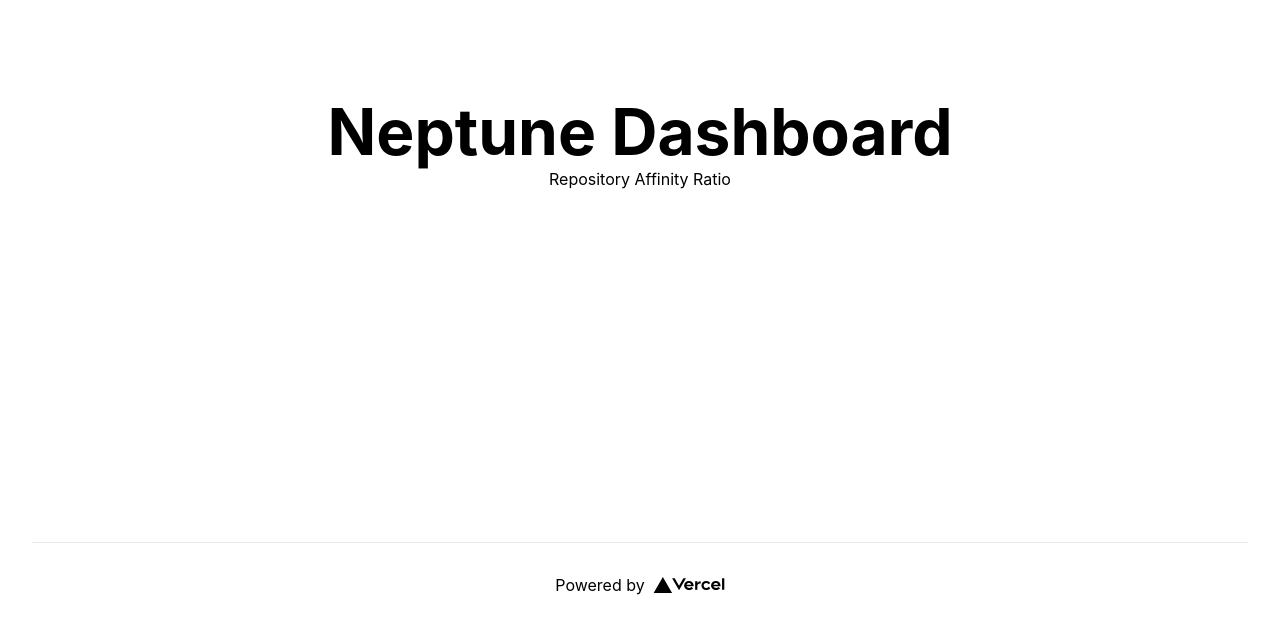
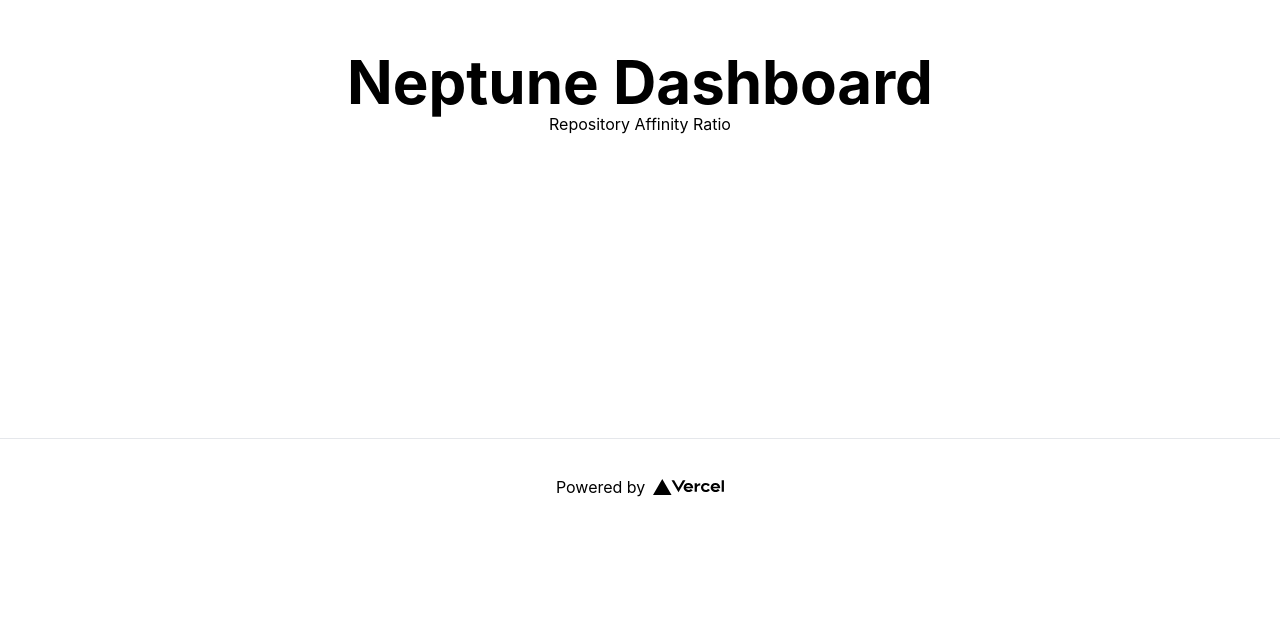
Before and after one commit to korandoru/neptune, a Next.js app: page / in a window 1280 px wide. Shown: the part 258-885 px from the top of the page. After the commit the page ends 800 px from the top, so only its background shows below. Built offline with nearby package versions, Linux system fonts and the light colour scheme.

Commit message:
feat: basic tailwindcss
Signed-off-by: tison <wander4096@gmail.com>

```diff
--- a/components/footer.tsx
+++ b/components/footer.tsx
@@ -14,21 +14,19 @@
  * limitations under the License.
  */
 
-import styles from "../styles/Home.module.css";
 import Image from "next/image";
 
 export default function Footer() {
     return (
-        <footer className={styles.footer}>
+        <footer className="flex items-center justify-center w-full h-24 border-t">
             <a
+                className="flex items-center justify-center"
                 href="https://vercel.com?utm_source=korandoru&utm_campaign=oss"
                 target="_blank"
                 rel="noopener noreferrer"
             >
                 Powered by{' '}
-                <span className={styles.logo}>
-                        <Image src="/vercel.svg" alt="Vercel Logo" width={72} height={16}/>
-                    </span>
+                <img src="/vercel.svg" alt="Vercel Logo" className="h-4 ml-2" />
             </a>
         </footer>
     );
--- a/package.json
+++ b/package.json
@@ -22,9 +22,12 @@
     "@types/node": "18.0.6",
     "@types/react": "18.0.15",
     "@types/react-dom": "18.0.6",
+    "autoprefixer": "^10.4.7",
     "eslint": "8.20.0",
     "eslint-config-next": "12.2.3",
     "eslint-config-prettier": "^8.5.0",
+    "postcss": "^8.4.14",
+    "tailwindcss": "^3.1.6",
     "typescript": "4.7.4"
   }
 }
--- a/pages/affinity/ratio.tsx
+++ b/pages/affinity/ratio.tsx
@@ -15,7 +15,6 @@
  */
 
 import Head from 'next/head'
-import styles from '../../styles/Home.module.css'
 import {StarAffinityRatio} from "../../interfaces";
 import Footer from "../../components/footer";
 import useSWR from 'swr'
@@ -25,15 +24,15 @@ export default function AffinityRatio() {
     const {data} = useSWR<StarAffinityRatio[]>('/api/affinity/ratio', fetch);
 
     return (
-        <div className={styles.container}>
+        <div className="flex flex-col items-center justify-center min-h-screen py-2">
             <Head>
                 <title>Neptune Dashboard</title>
                 <meta name="description" content="Generated by create next app"/>
                 <link rel="icon" href="/favicon.ico"/>
             </Head>
 
-            <main className={styles.main}>
-                <h1 className={styles.title}>
+            <main className="flex flex-col items-center justify-center w-full flex-1 px-20 text-center">
+                <h1 className="text-6xl font-bold">
                     Repository Affinity Ratio
                 </h1>
 
@@ -58,7 +57,13 @@ export default function AffinityRatio() {
                             ))}
                             </tbody>
                         </table>)
-                    : (<div>Loading...</div>)
+                    : (
+                        <button type="button" className="bg-indigo-500">
+                            <svg className="animate-spin h-5 w-5 mr-3" viewBox="0 0 24 24">
+                            </svg>
+                            Processing...
+                        </button>
+                    )
                 }
             </main>
 
--- a/pages/index.tsx
+++ b/pages/index.tsx
@@ -15,21 +15,20 @@
  */
 
 import Head from 'next/head'
-import styles from '../styles/Home.module.css'
 import Link from "next/link";
 import Footer from "../components/footer";
 
 export default function Home() {
     return (
-        <div className={styles.container}>
+        <div className="flex flex-col items-center justify-center min-h-screen py-2">
             <Head>
                 <title>Neptune Dashboard</title>
                 <meta name="description" content="Generated by create next app"/>
                 <link rel="icon" href="/favicon.ico"/>
             </Head>
 
-            <main className={styles.main}>
-                <h1 className={styles.title}>
+            <main className="flex flex-col items-center justify-center w-full flex-1 px-20 text-center">
+                <h1 className="text-6xl font-bold">
                     Neptune Dashboard
                 </h1>
 
--- /dev/null
+++ b/postcss.config.js
@@ -0,0 +1,6 @@
+module.exports = {
+  plugins: {
+    tailwindcss: {},
+    autoprefixer: {},
+  },
+}
--- a/styles/Home.module.css
+++ /dev/null
@@ -1,145 +0,0 @@
-/*
- * Copyright 2022 Korandoru Contributors
- *
- * Licensed under the Apache License, Version 2.0 (the "License");
- * you may not use this file except in compliance with the License.
- * You may obtain a copy of the License at
- *
- *     http://www.apache.org/licenses/LICENSE-2.0
- *
- * Unless required by applicable law or agreed to in writing, software
- * distributed under the License is distributed on an "AS IS" BASIS,
- * WITHOUT WARRANTIES OR CONDITIONS OF ANY KIND, either express or implied.
- * See the License for the specific language governing permissions and
- * limitations under the License.
- */
-
-.container {
-  padding: 0 2rem;
-}
-
-.main {
-  min-height: 100vh;
-  padding: 4rem 0;
-  flex: 1;
-  display: flex;
-  flex-direction: column;
-  justify-content: center;
-  align-items: center;
-}
-
-.footer {
-  display: flex;
-  flex: 1;
-  padding: 2rem 0;
-  border-top: 1px solid #eaeaea;
-  justify-content: center;
-  align-items: center;
-}
-
-.footer a {
-  display: flex;
-  justify-content: center;
-  align-items: center;
-  flex-grow: 1;
-}
-
-.title a {
-  color: #0070f3;
-  text-decoration: none;
-}
-
-.title a:hover,
-.title a:focus,
-.title a:active {
-  text-decoration: underline;
-}
-
-.title {
-  margin: 0;
-  line-height: 1.15;
-  font-size: 4rem;
-}
-
-.title,
-.description {
-  text-align: center;
-}
-
-.description {
-  margin: 4rem 0;
-  line-height: 1.5;
-  font-size: 1.5rem;
-}
-
-.code {
-  background: #fafafa;
-  border-radius: 5px;
-  padding: 0.75rem;
-  font-size: 1.1rem;
-  font-family: Menlo, Monaco, Lucida Console, Liberation Mono, DejaVu Sans Mono,
-    Bitstream Vera Sans Mono, Courier New, monospace;
-}
-
-.grid {
-  display: flex;
-  align-items: center;
-  justify-content: center;
-  flex-wrap: wrap;
-  max-width: 800px;
-}
-
-.card {
-  margin: 1rem;
-  padding: 1.5rem;
-  text-align: left;
-  color: inherit;
-  text-decoration: none;
-  border: 1px solid #eaeaea;
-  border-radius: 10px;
-  transition: color 0.15s ease, border-color 0.15s ease;
-  max-width: 300px;
-}
-
-.card:hover,
-.card:focus,
-.card:active {
-  color: #0070f3;
-  border-color: #0070f3;
-}
-
-.card h2 {
-  margin: 0 0 1rem 0;
-  font-size: 1.5rem;
-}
-
-.card p {
-  margin: 0;
-  font-size: 1.25rem;
-  line-height: 1.5;
-}
-
-.logo {
-  height: 1em;
-  margin-left: 0.5rem;
-}
-
-@media (max-width: 600px) {
-  .grid {
-    width: 100%;
-    flex-direction: column;
-  }
-}
-
-@media (prefers-color-scheme: dark) {
-  .card,
-  .footer {
-    border-color: #222;
-  }
-  .code {
-    background: #111;
-  }
-  .logo img {
-    filter: invert(1);
-  }
-}
--- a/styles/globals.css
+++ b/styles/globals.css
@@ -18,25 +18,11 @@ html,
 body {
   padding: 0;
   margin: 0;
-  font-family: -apple-system, BlinkMacSystemFont, Segoe UI, Roboto, Oxygen,
+  font-family: -apple-system, "Source Code Pro", BlinkMacSystemFont, Segoe UI, Roboto, Oxygen,
     Ubuntu, Cantarell, Fira Sans, Droid Sans, Helvetica Neue, sans-serif;
 }
 
-a {
-  color: inherit;
-  text-decoration: none;
-}
-
-* {
-  box-sizing: border-box;
-}
-
-@media (prefers-color-scheme: dark) {
-  html {
-    color-scheme: dark;
-  }
-  body {
-    color: white;
-    background: black;
-  }
-}
+@tailwind base;
+@tailwind components;
+@tailwind utilities;
+@tailwind screens;
--- /dev/null
+++ b/tailwind.config.js
@@ -0,0 +1,11 @@
+/** @type {import('tailwindcss').Config} */
+module.exports = {
+  content: [
+    "./pages/**/*.{js,ts,jsx,tsx}",
+    "./components/**/*.{js,ts,jsx,tsx}",
+  ],
+  theme: {
+    extend: {},
+  },
+  plugins: [],
+}
--- a/tools/ci/licenserc.yml
+++ b/tools/ci/licenserc.yml
@@ -22,3 +22,5 @@ header:
     - '**/*.yml'
   paths-ignore:
     - 'next-env.d.ts'
+    - 'postcss.config.js'
+    - 'tailwind.config.js'
```
Also changed, not shown: 1 other file (tests, documents, lock files or other folders).
